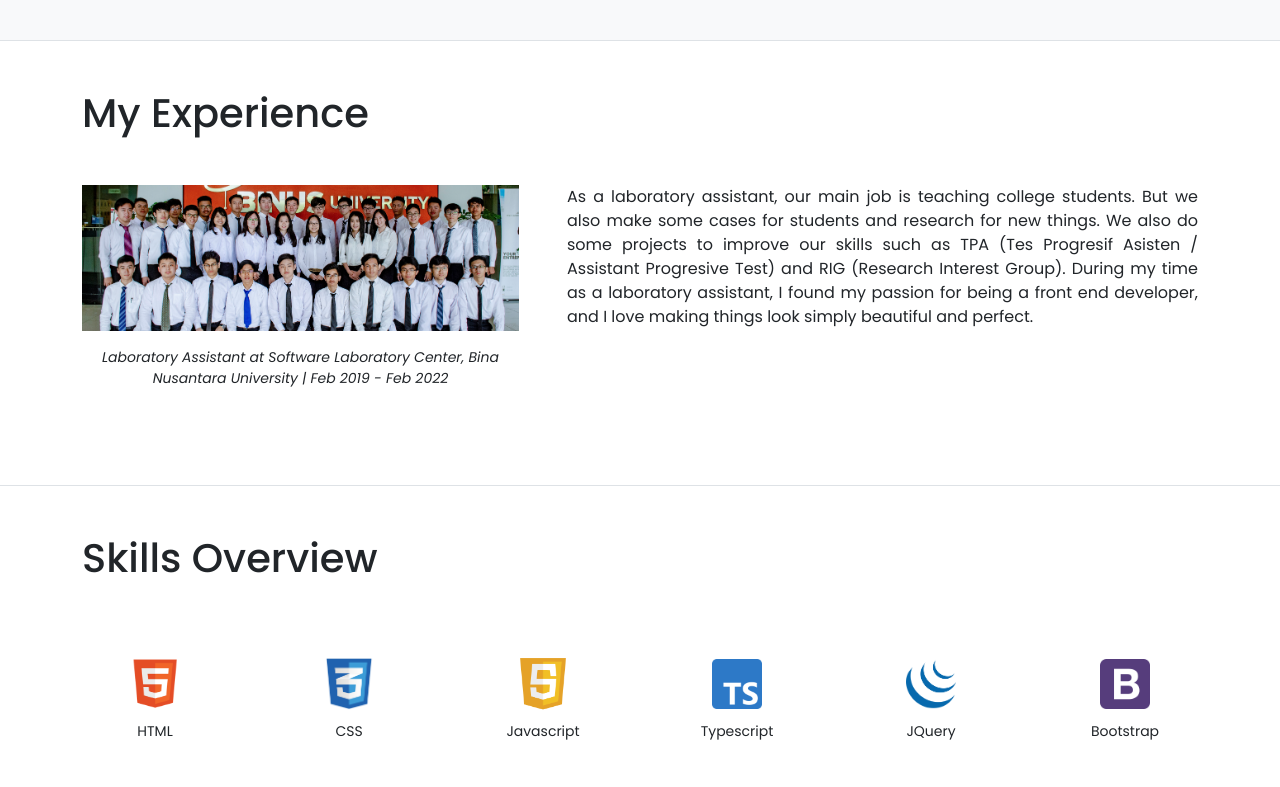
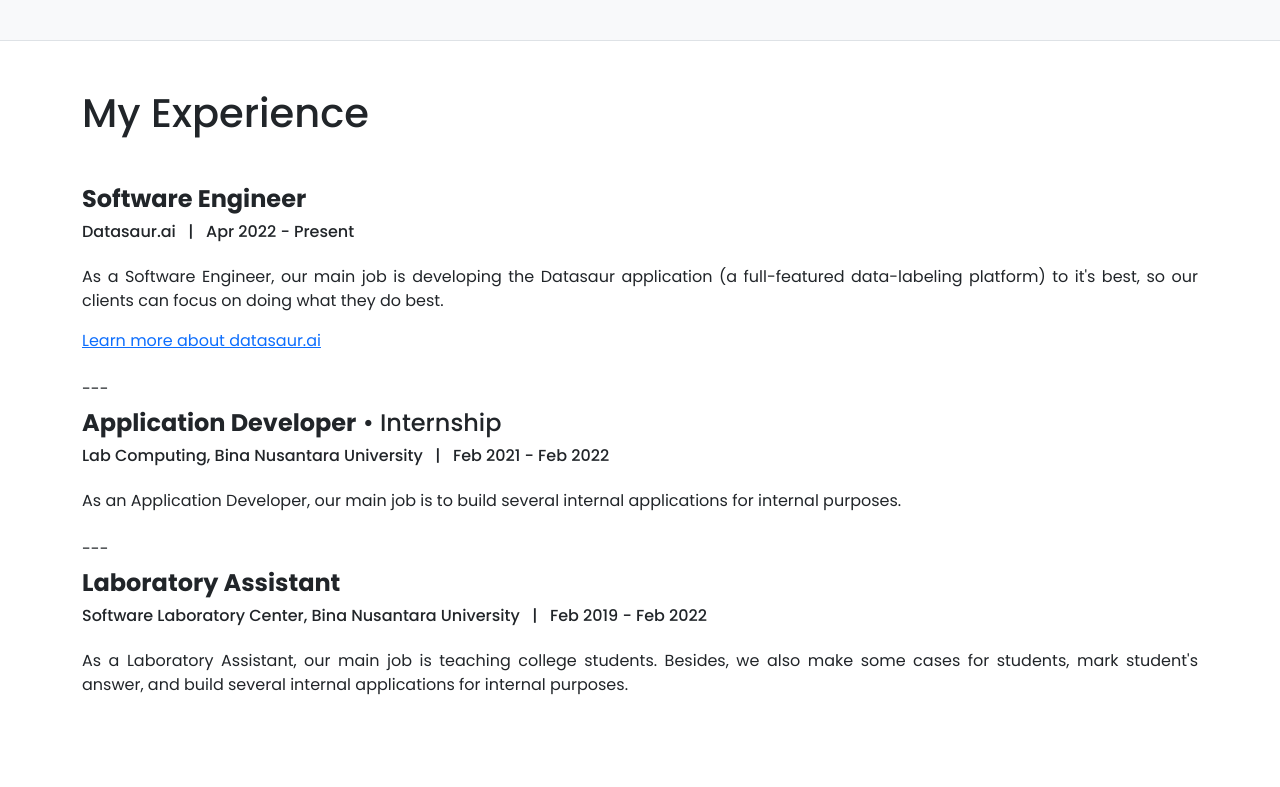
Before and after one commit to dreyychen/dreyychen.github.io, a plain HTML site: page index.html in a window 1280 px wide. Shown: the part 760-1547 px from the top of the page. Drawn offline with nearby package versions, Linux system fonts and the light colour scheme.

Commit message:
update telegram url, experiences, and set site description

```diff
--- a/index.html
+++ b/index.html
@@ -5,6 +5,7 @@
     <meta charset="UTF-8">
     <meta http-equiv="X-UA-Compatible" content="IE=edge">
     <meta name="viewport" content="width=device-width, initial-scale=1.0">
+    <meta name="description" content="Hi! I'm Audrey. I am a Software Engineer at Datasaur.ai, and this is my portfolio" />
     <link rel="icon" href="assets/ac.png" type="image/png">
 
     <!-- JQuery -->
@@ -42,7 +43,7 @@
     <link rel="stylesheet" href="style.css">
     <script defer src="index.js"></script>
 
-    <title>Audrey Chen</title>
+    <title>Audrey Chen - Portfolio</title>
 </head>
 
 <body>
@@ -52,8 +53,10 @@
                 <div
                     class="col-md-8 d-flex justify-content-md-start justify-content-center align-items-center min-vh-100">
                     <div>
-                        <h1 class="display-3 text-danger fw-bold">Hi, I am Audrey.</h1>
-                        <h4>I can build you a website <i class="bi bi-emoji-laughing"></i></h4>
+                        <h1 class="display-3 fw-bold">
+                            Hi! I'm <span class="text-danger">Audrey</span>
+                        </h1>
+                        <h4><strong>Software Engineer</strong> at <a class="text-danger" href="https://datasaur.ai" target="_blank"><strong>Datasaur.ai</strong></a></h4>
                         <div>
                             <a href="#projects" class="btn btn-reverse-danger mt-5">View Projects</a>
                             <a href="#contact" class="btn btn-danger mt-5">Contact Me</a>
@@ -72,18 +75,41 @@
                 <h1>My Experience</h1>
             </div>
             <div data-aos="fade-up" class="my-5">
-                <div class="row g-5">
-                    <div class="col-md-5">
-                        <img src="assets/bluejack.jpg" alt="" width="100%">
-                        <small class="d-block fst-italic text-center mt-3">Laboratory Assistant at Software Laboratory
-                            Center, Bina Nusantara University | Feb 2019 - Feb 2022</small>
+                <div class="row gy-3 gx-5">
+                    <div class="col-12">
+                        <h4><strong>Software Engineer</strong></h4>
+                        <h6>Datasaur.ai &nbsp; | &nbsp; Apr 2022 - Present</h6>
                     </div>
-                    <div class="col-md-7">
-                        <p class="text-justify">As a laboratory assistant, our main job is teaching college students. But
-                            we also make some cases for students and research for new things. We also do some projects
-                            to improve our skills such as TPA (Tes Progresif Asisten / Assistant Progresive Test) and
-                            RIG (Research Interest Group). During my time as a laboratory assistant, I found my passion
-                            for being a front end developer, and I love making things look simply beautiful and perfect.
+                    <div class="col-12">
+                        <p class="text-justify">
+                            As a Software Engineer, our main job is developing the Datasaur application (a full-featured data-labeling platform) to it's best, so our clients can focus on doing what they do best.
+                        </p>
+                        <p><a href="https://datasaur.ai" target="_blank">Learn more about datasaur.ai</a></p>
+                    </div>
+                </div>
+                <div class="my-2">
+                    ---
+                </div>
+                <div class="row gy-3 gx-5">
+                    <div class="col-12">
+                        <h4><strong>Application Developer</strong>&nbsp;•&nbsp;Internship</h4>
+                        <h6>Lab Computing, Bina Nusantara University &nbsp; | &nbsp; Feb 2021 - Feb 2022</h6>
+                    </div>
+                    <div class="col-12">
+                        <p class="text-justify">As an Application Developer, our main job is to build several internal applications for internal purposes.
+                        </p>
+                    </div>
+                </div>
+                <div class="my-2">
+                    ---
+                </div>
+                <div class="row gy-3 gx-5">
+                    <div class="col-12">
+                        <h4><strong>Laboratory Assistant</strong></h4>
+                        <h6>Software Laboratory Center, Bina Nusantara University &nbsp; | &nbsp; Feb 2019 - Feb 2022</h6>
+                    </div>
+                    <div class="col-12">
+                        <p class="text-justify">As a Laboratory Assistant, our main job is teaching college students. Besides, we also make some cases for students, mark student's answer, and build several internal applications for internal purposes.
                         </p>
                     </div>
                 </div>
@@ -362,8 +388,8 @@
                     </div>
                 </div>
                 <div class="col-12" data-aos="fade-up">
-                    <div class="card position-relative overflow-hidden project-card">
-                        <div class="flex-column bg-dark p-3 text-center fs-3 text-white d-flex justify-content-center align-items-center"
+                    <div class="card position-relative overflow-hidden project-card border-0">
+                        <div class="flex-column p-3 text-center fs-3 d-flex justify-content-center align-items-center"
                             style="height: 100%;">
                             <h5>And much more projects for lecturing purposes.</h5>
                         </div>
@@ -390,7 +416,7 @@
                     </a>
                 </div>
                 <div class="col-4 col-sm-3 col-lg-2">
-                    <a target="_blank" href="https://t.me/ac19_1" data-aos="flip-left"
+                    <a target="_blank" href="https://t.me/dreyychen" data-aos="flip-left"
                         class="btn btn-outline-danger border-0 w-100">
                         <div class="d-flex align-items-center">
                             <i class="bi bi-telegram m-auto fs-1"></i>
--- a/style.css
+++ b/style.css
@@ -1,6 +1,6 @@
 * {
     font-family: 'Poppins', sans-serif;
-    box-sizing: border-box;
+    box-sizing: border-box !important;
     transition: all .15s;
 }
 .text-justify{
@@ -47,7 +47,6 @@
 }
 .btn-reverse-danger {
     color: #dc3545;
-    background: white;
     border: 1px solid #dc3545;
 }
 .btn-reverse-danger:hover {
```
Also changed, not shown: assets/bluejack.jpg (deleted).
